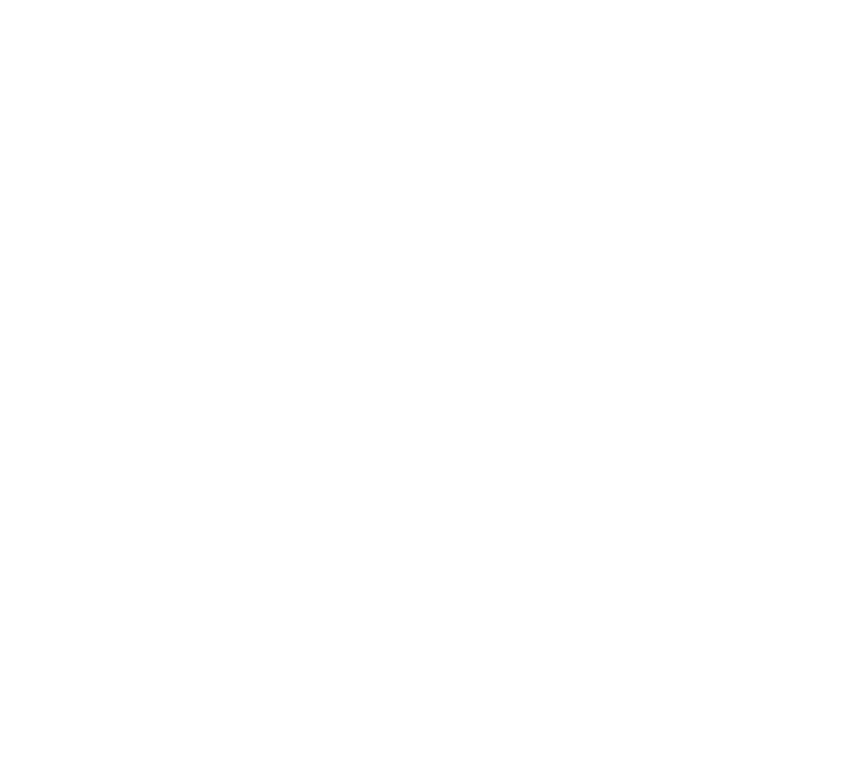
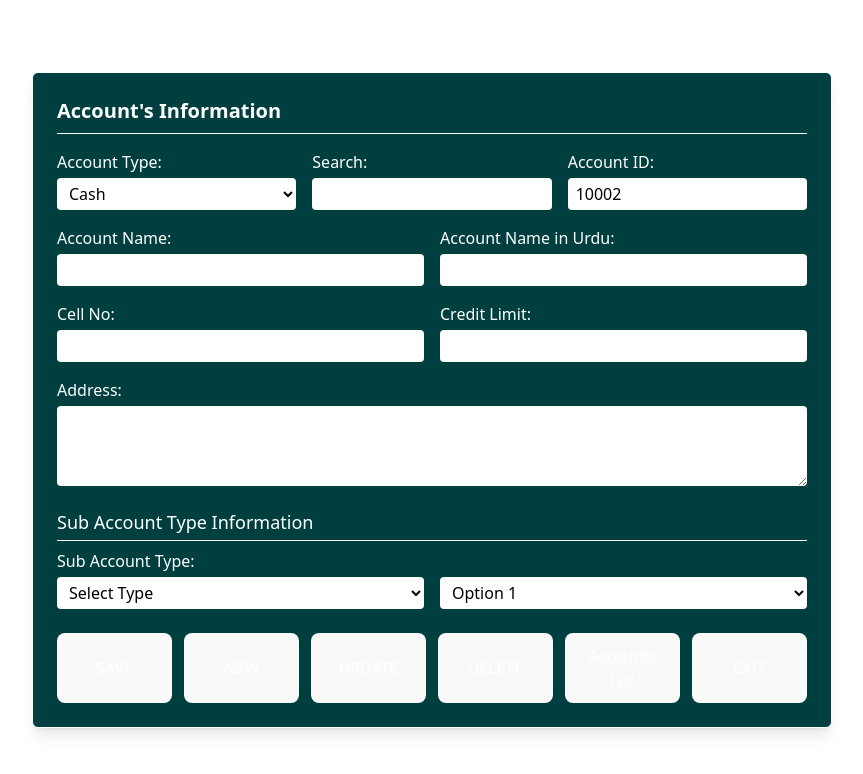
Before and after one commit to Alibanday/Flour-Mill-Management-System, a React (Vite) app in the folder frontend/client/: page /AccountsPage in a window 1280 px wide. Before the commit this address had no page. Shown: the top 774 px of the page, without its empty margins (208-1071 px from the left). Built offline with nearby package versions, Linux system fonts and the light colour scheme.

Commit message:
this is the third version

```diff
--- a/frontend/client/src/App.jsx
+++ b/frontend/client/src/App.jsx
@@ -2,6 +2,7 @@
 import { BrowserRouter as Router, Routes, Route } from "react-router-dom";
 import Login from "./pages/Login";
 import Dashboard from "./pages/Dashboard";
+import AccountsPage from "./pages/AccountsPage"; // ✅ Add this
 
 function App() {
   return (
@@ -9,6 +10,7 @@ function App() {
       <Routes>
         <Route path="/" element={<Login />} />
         <Route path="/dashboard" element={<Dashboard />} />
+        <Route path="/AccountsPage" element={<AccountsPage />} />
       </Routes>
     </Router>
   );
--- /dev/null
+++ b/frontend/client/src/pages/AccountsPage.jsx
@@ -0,0 +1,81 @@
+// components/AccountsPage.jsx or pages/AccountsPage.jsx
+import React from "react";
+
+export default function AccountsPage() {
+  return (
+    <div className="fixed inset-0 flex items-center justify-center z-50 pointer-events-none">
+      <div className="w-[800px] border border-white bg-[#003F3F] text-white p-6 rounded-md pointer-events-auto shadow-lg">
+        <h2 className="text-xl mb-4 border-b pb-2 font-semibold">Account's Information</h2>
+
+        <div className="grid grid-cols-3 gap-4 mb-4">
+          <div>
+            <label className="block mb-1">Account Type:</label>
+            <select className="w-full px-2 py-1 bg-white text-black rounded">
+              <option>Cash</option>
+              <option>Bank</option>
+            </select>
+          </div>
+          <div>
+            <label className="block mb-1">Search:</label>
+            <input type="text" className="w-full px-2 py-1 bg-white text-black rounded" />
+          </div>
+          <div>
+            <label className="block mb-1">Account ID:</label>
+            <input type="text" value="10002" className="w-full px-2 py-1 bg-white text-black rounded" readOnly />
+          </div>
+        </div>
+
+        <div className="grid grid-cols-2 gap-4 mb-4">
+          <div>
+            <label className="block mb-1">Account Name:</label>
+            <input type="text" className="w-full px-2 py-1 bg-white text-black rounded" />
+          </div>
+          <div>
+            <label className="block mb-1">Account Name in Urdu:</label>
+            <input type="text" className="w-full px-2 py-1 bg-white text-black rounded" />
+          </div>
+        </div>
+
+        <div className="grid grid-cols-2 gap-4 mb-4">
+          <div>
+            <label className="block mb-1">Cell No:</label>
+            <input type="text" className="w-full px-2 py-1 bg-white text-black rounded" />
+          </div>
+          <div>
+            <label className="block mb-1">Credit Limit:</label>
+            <input type="text" className="w-full px-2 py-1 bg-white text-black rounded" />
+          </div>
+        </div>
+
+        <div className="mb-4">
+          <label className="block mb-1">Address:</label>
+          <textarea className="w-full px-2 py-1 bg-white text-black rounded" rows="3" />
+        </div>
+
+        <h3 className="text-lg mb-2 border-b pb-1">Sub Account Type Information</h3>
+        <div className="grid grid-cols-2 gap-4 mb-4">
+          <div>
+            <label className="block mb-1">Sub Account Type:</label>
+            <select className="w-full px-2 py-1 bg-white text-black rounded">
+              <option>Select Type</option>
+            </select>
+          </div>
+          <div>
+            <label className="block mb-1 invisible">Hidden Label</label>
+            <select className="w-full px-2 py-1 bg-white text-black rounded">
+              <option>Option 1</option>
+            </select>
+          </div>
+        </div>
+
+        <div className="flex flex-wrap gap-3 justify-between mt-6">
+          {["SAVE", "NEW", "UPDATE", "DELETE", "Accounts List", "EXIT"].map((btn, idx) => (
+            <button key={idx} className="flex-1 bg-[#005F5F] hover:bg-[#007F7F] px-4 py-2 rounded text-white font-semibold">
+              {btn}
+            </button>
+          ))}
+        </div>
+      </div>
+    </div>
+  );
+}
--- a/frontend/client/src/pages/Dashboard.jsx
+++ b/frontend/client/src/pages/Dashboard.jsx
@@ -1,4 +1,6 @@
 import { useNavigate } from "react-router-dom";
+import React, { useState } from "react";
+import AccountsPage from "./AccountsPage";
 import {
   FaFolderOpen, FaShoppingBag, FaIndustry, FaCashRegister,
   FaReceipt, FaExchangeAlt, FaBoxes, FaBook, FaBalanceScale,
@@ -7,6 +9,7 @@ import {
 
 export default function Dashboard() {
   const navigate = useNavigate();
+  const [showForm, setShowForm] = useState(false); // toggle AccountsPage
 
   const handleLogout = () => {
     localStorage.removeItem("token");
@@ -14,16 +17,18 @@ export default function Dashboard() {
     navigate("/login");
   };
 
-  // Masters Menu Items
   const mastersMenu = [
     "Opening", "Bags", "Food Purchase", "Private Purchase",
     "Production", "Sale", "Warehouse Transfer", "Transactions",
     "Reports", "Payroll", "Help"
   ];
 
-  // Function Buttons (without Logout)
   const functionButtons = [
-    { name: "Accounts (F1)", icon: <FaFolderOpen />, action: () => console.log("Accounts clicked") },
+    {
+      name: "Accounts (F1)",
+      icon: <FaFolderOpen />,
+      action: () => setShowForm(true), // open form
+    },
     { name: "Food Purchase (F2)", icon: <FaShoppingBag />, action: () => console.log("Food Purchase clicked") },
     { name: "Production (F3)", icon: <FaIndustry />, action: () => console.log("Production clicked") },
     { name: "Stock Sale (F4)", icon: <FaReceipt />, action: () => console.log("Sale clicked") },
@@ -36,17 +41,13 @@ export default function Dashboard() {
 
   return (
     <div className="min-h-screen w-screen relative">
-      {/* Background Image */}
       <div
         className="fixed inset-0 bg-cover bg-center bg-no-repeat z-0"
         style={{ backgroundImage: "url('/dashboard.jpg')" }}
       />
 
-      {/* Content Container */}
       <div className="relative z-20">
-        {/* Function Buttons Bar */}
         <div className="bg-[#DDF1F2] border-b shadow px-4 py-3 flex items-center justify-between">
-          {/* Left-aligned function buttons */}
           <div className="flex items-center space-x-1 overflow-x-auto">
             {functionButtons.map((item, idx) => (
               <button
@@ -59,8 +60,6 @@ export default function Dashboard() {
               </button>
             ))}
           </div>
-
-          {/* Right-aligned logout button (minimal style) */}
           <button
             onClick={handleLogout}
             className="flex flex-col items-center justify-center text-[#2F528F] !bg-white hover:text-[#1C3A6B] transition-colors ml-4"
@@ -70,9 +69,7 @@ export default function Dashboard() {
           </button>
         </div>
 
-        {/* Main Content Area */}
         <div className="flex">
-          {/* Masters Menu */}
           <div className="bg-white w-48 min-h-[calc(100vh-5rem)] py-4 flex flex-col items-start border-r border-gray-200">
             <h2 className="font-bold text-[#2F528F] px-4 py-2 text-sm mb-2">Masters</h2>
             <div className="w-full">
@@ -80,8 +77,7 @@ export default function Dashboard() {
                 <div key={idx} className="border-b border-gray-200 last:border-b-0">
                   <button
                     onClick={() => console.log(`${item} clicked`)}
-                    className="w-full text-left text-[#2F528F] hover:bg-[#B7DEE8] px-4 py-3 text-sm
-                              transition-colors duration-200 !bg-white"
+                    className="w-full text-left text-[#2F528F] hover:bg-[#B7DEE8] px-4 py-3 text-sm transition-colors duration-200 !bg-white"
                   >
                     {item}
                   </button>
@@ -90,8 +86,7 @@ export default function Dashboard() {
             </div>
           </div>
 
-          {/* Cards Area */}
-          <div className="flex-1">
+          <div className="flex-1 relative">
             <main className="px-6 pb-12">
               <div className="grid grid-cols-1 sm:grid-cols-2 md:grid-cols-3 lg:grid-cols-5 gap-6">
                 <DashboardCard title="Cash in Hand" value="Rs. 0" icon={<FaCashRegister size={20} />} />
@@ -101,6 +96,22 @@ export default function Dashboard() {
                 <DashboardCard title="Notifications" value="0" icon={<FaCog size={20} />} />
               </div>
             </main>
+
+            {showForm && (
+              <div className="fixed inset-0 z-50 flex items-center justify-center backdrop-blur-md">
+                 <div className="bg-white rounded-xl shadow-xl p-6 w-full max-w-3xl relative border border-gray-300">
+                    <button
+                     onClick={() => setShowForm(false)}
+                     className="absolute top-2 right-3 text-gray-500 hover:text-red-600 text-xl font-bold"
+                    >
+                       ×
+                      </button>
+                      <AccountsPage />
+                    </div>
+                  </div>
+                )}
+
+
           </div>
         </div>
       </div>
--- a/frontend/client/src/pages/Login.jsx
+++ b/frontend/client/src/pages/Login.jsx
@@ -70,7 +70,7 @@ export default function Login() {
     <div
       className="flex items-center justify-center min-h-screen w-screen bg-cover bg-center"
       style={{
-        backgroundImage: "url('/123.png')",
+        backgroundImage: "url('/dashboard.jpg')",
       }}
     >
       <div className="bg-white p-16 rounded-3xl shadow-2xl w-full max-w-3xl">
```
